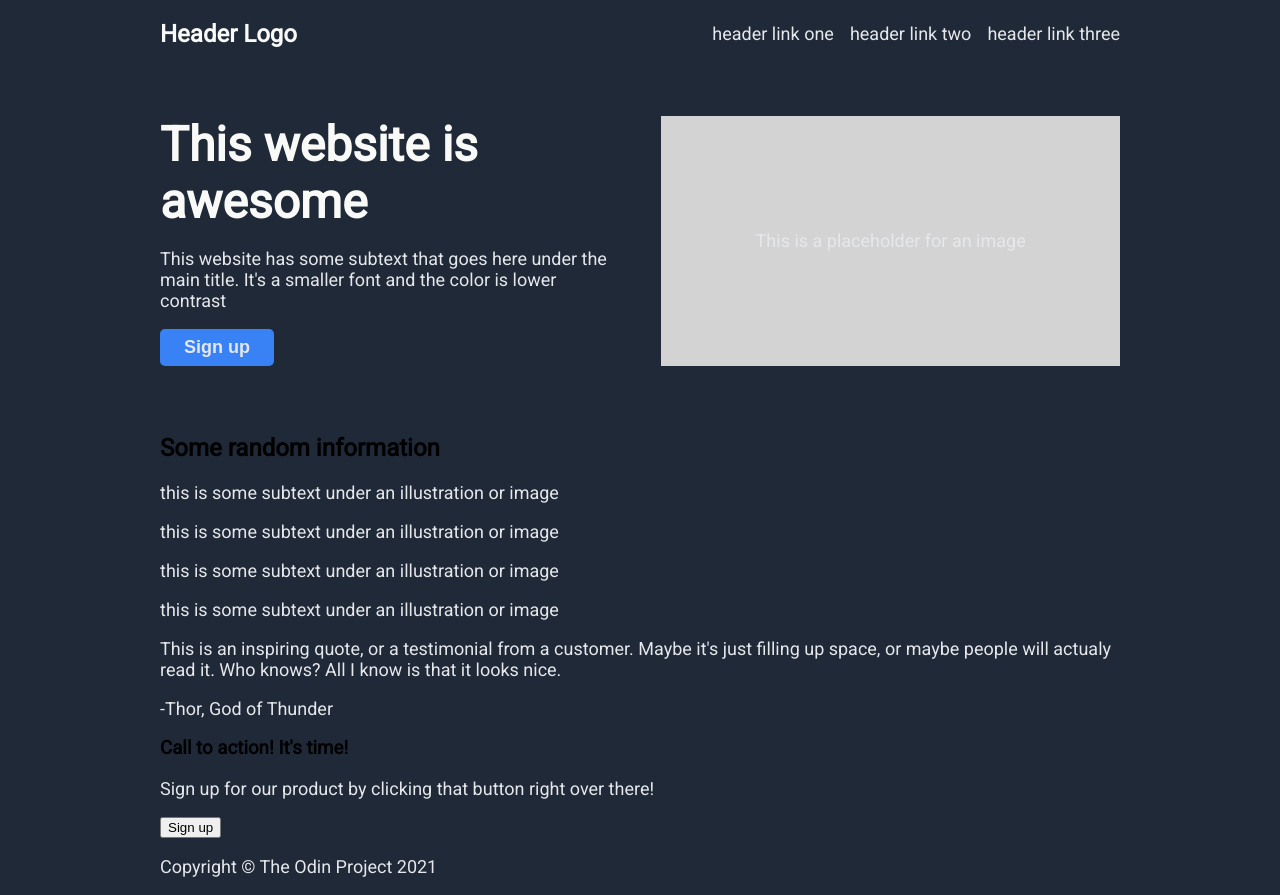
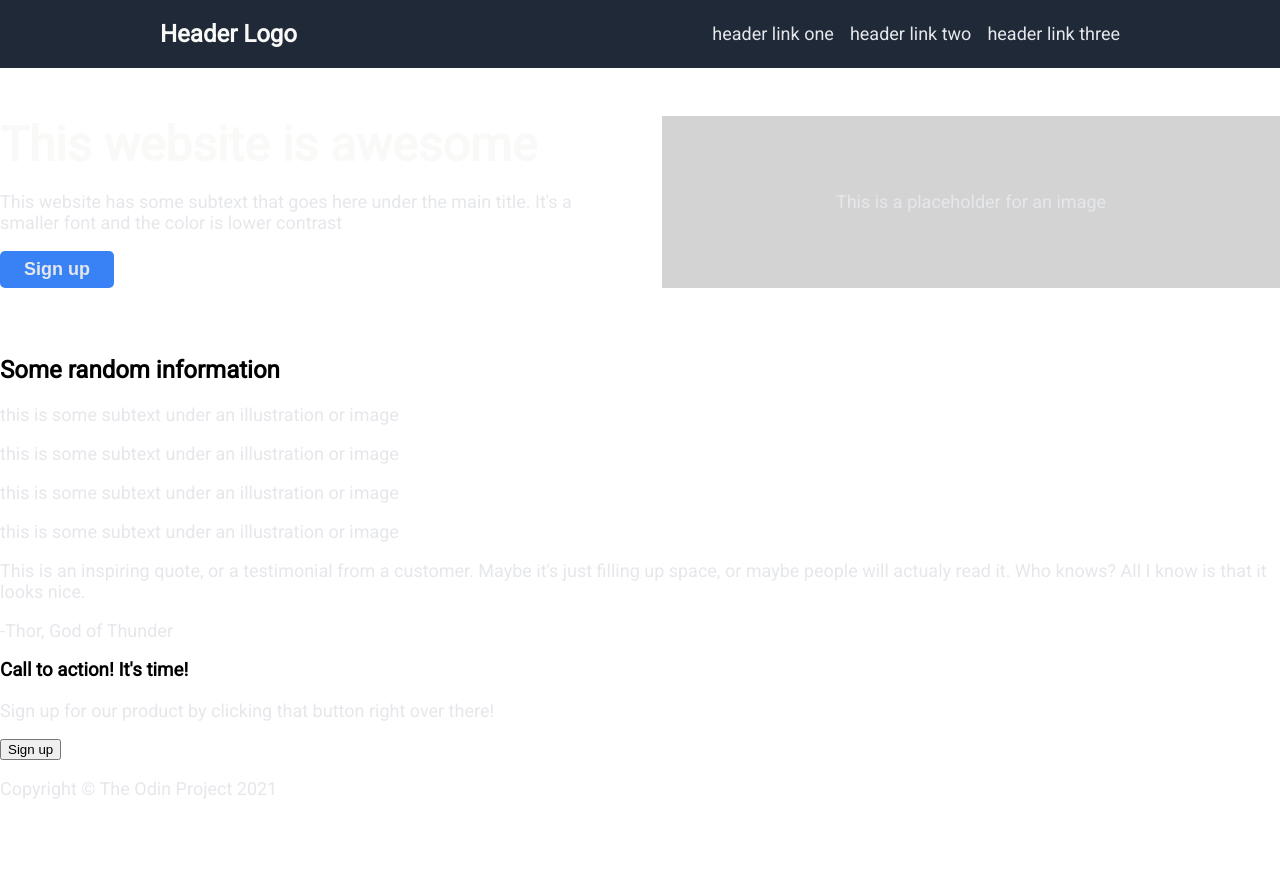
Before and after one commit to danivisser/project1, a plain HTML site: page index.html in a window 1280 px wide. After the commit the page ends 817 px from the top, so only its background shows below. Drawn offline with Linux system fonts and the light colour scheme.

Commit message:
Background and marign of header is restored.

```diff
--- a/index.html
+++ b/index.html
@@ -8,6 +8,7 @@
 </head>
 <body>
     <header>
+        <div class="header-content">
             <div class="header-logo">
                 <h2 class="logo" href="index.html">Header Logo</h1>
             </div>
@@ -24,6 +25,7 @@
                     </li>
                 </ul>
             </nav>
+        </div>
     </header>
     <main>
         <section class="section1">
--- a/style.css
+++ b/style.css
@@ -6,17 +6,20 @@
 :root {
     font-family: 'Roboto', sans-serif;
 }
+body {
+    margin: 0;
+}
 
-body {
-    background-color: #1F2937;
-    max-inline-size: 75%;
+.header-content {
+    max-width: 75%;
+    display: flex;
+    justify-content: space-between;
+    align-items: center;
     margin: auto;
 }
 
 header {
-    display: flex;
-    justify-content: space-between;
-    align-items: center;
+    background-color: #1F2937;
 }
 .header-logo h2 {
     font-size: 24px;
@@ -75,3 +78,7 @@ h1 {
     padding-inline: 1.5rem;
     padding-block: 0.5rem;
 }
+
+.section2 {
+
+}
```
Lines whose indentation alone changed are shown as unchanged.
